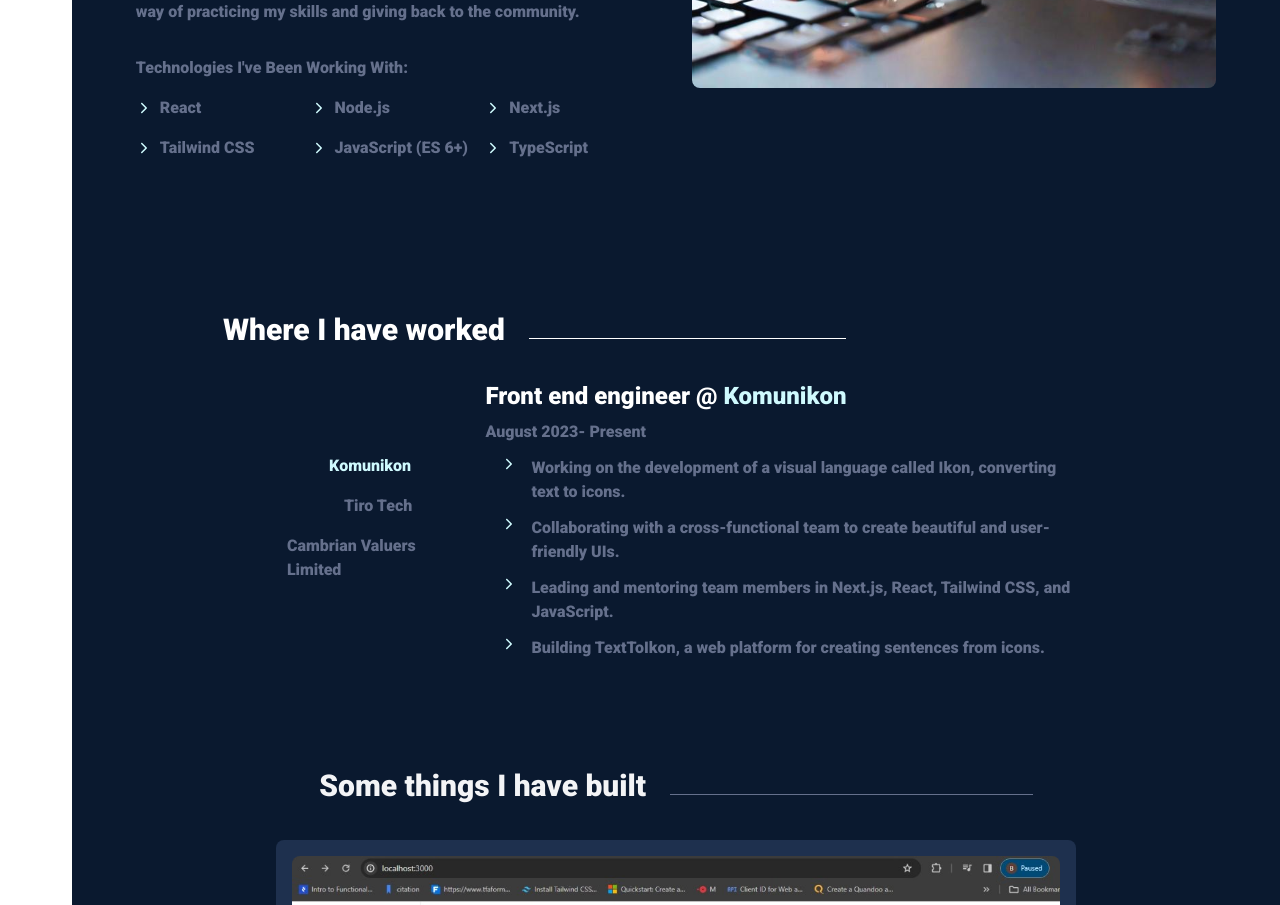
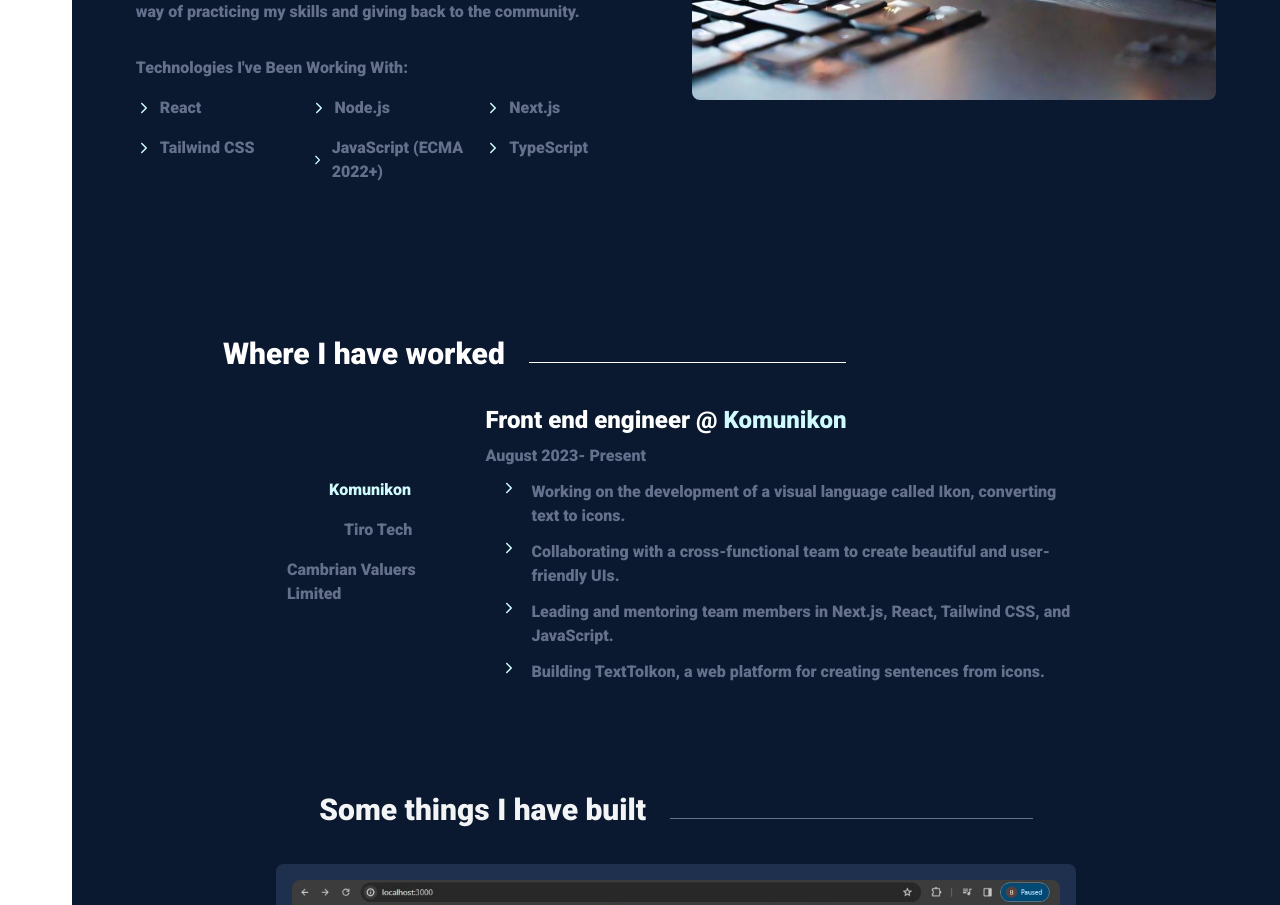
Before and after one commit to bettjesse/version2-portfolio, a Next.js app: page / in a window 1280 px wide. Shown: the part 1460-2365 px from the top of the page. Built offline with nearby package versions, Linux system fonts and the light colour scheme.

Commit message:
Update page.tsx

```diff
--- a/app/(root)/page.tsx
+++ b/app/(root)/page.tsx
@@ -163,7 +163,7 @@
             <div className="w-1/2 md:w-1/3 mb-4">
               <div className="flex items-center">
                 < IoIosArrowForward className="text-cyan-100 mr-2" />
-                <span className="text-[#65708c]">JavaScript (ES 6+)</span>
+                <span className="text-[#65708c]">JavaScript (ECMA 2022+)</span>
               </div>
             </div>
             <div className="w-1/2 md:w-1/3 mb-4">
```
